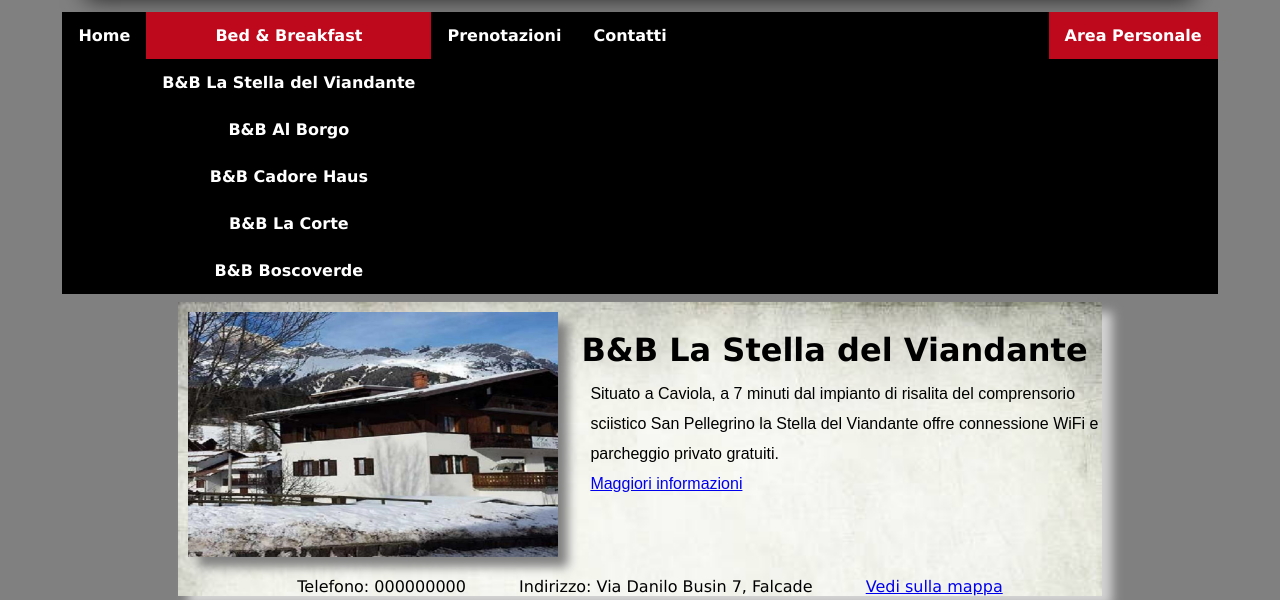
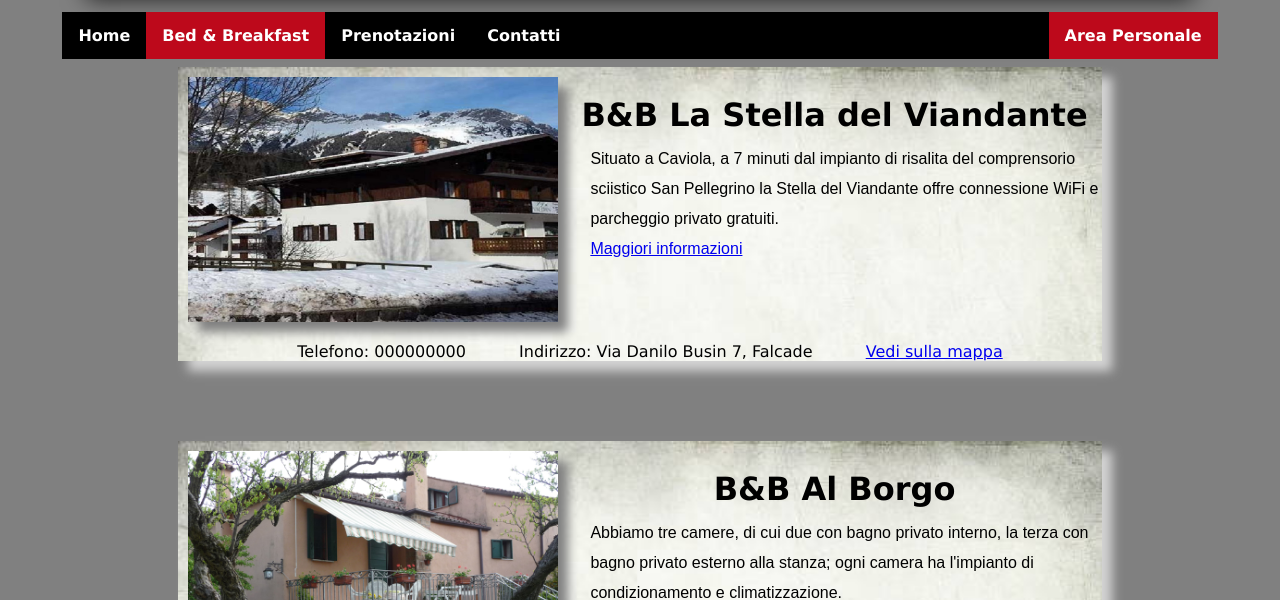
Before and after one commit to TheJack95/TecWeb, a PHP site: the page made by B&B.php in a window 1280 px wide. Shown: the part 98-698 px from the top of the page. Run offline with PHP 8.4, Linux system fonts and the light colour scheme.

Commit message:
Add files via upload

```diff
--- a/menu.css
+++ b/menu.css
@@ -5,8 +5,8 @@
 }
 
 #menu {
+    overflow: hidden;
     list-style-type: none;
-    overflow: hidden;
     margin-bottom:0.5em;
     background-color:black;
 }
@@ -14,6 +14,7 @@
 #menu ul {
     position: -webkit-sticky; /* Safari */
     position: sticky;
+    top: 0;
 }
 
 #menu li {
@@ -43,3 +44,24 @@
     background-color: #595857;
     color: white;
 }
+
+#dropdown {
+    list-style-type: none;
+    margin-bottom:0.5em;
+    background-color:black;
+    display:none;
+}
+
+#dropdown li {
+    float: none;
+}
+
+
+#dropdown li:last-child {
+    float: none;
+    background-color: black;
+}
+
+#menu li:hover #dropdown {
+    display: block;
+}
--- a/menu.php
+++ b/menu.php
@@ -1,14 +1,13 @@
 <ul id="menu">
   <li><a class="home" href="home.php">Home</a></li>
-  <li class="dropdown">
-    <a class="BandB" href="B&B.php">Bed & Breakfast</a>
-    <div class="dropwon-content">
-      <a href="stellaviandante.php">B&B La Stella del Viandante</a>
-      <a href="ilBorgo.php">B&B Al Borgo</a>
-      <a href="cadorehaus.php">B&B Cadore Haus</a>
-      <a href="lacorte.php">B&B La Corte</a>
-      <a href="boscoverde.php">B&B Boscoverde</a>
-    </div>
+  <li><a class="BandB" href="B&B.php">Bed & Breakfast</a>
+    <ul id="dropdown">
+      <li><a href="stellaviandante.php">B&B La Stella del Viandante</a></li>
+      <li><a href="ilBorgo.php">B&B Al Borgo</a></li>
+      <li><a href="cadorehaus.php">B&B Cadore Haus</a></li>
+      <li><a href="lacorte.php">B&B La Corte</a></li>
+      <li><a href="boscoverde.php">B&B Boscoverde</a></li>
+    </ul>
   </li>
   <li><a class="pren" href="">Prenotazioni</a></li>
   <li><a class="contatti" href="form.php">Contatti</a></li>
```
